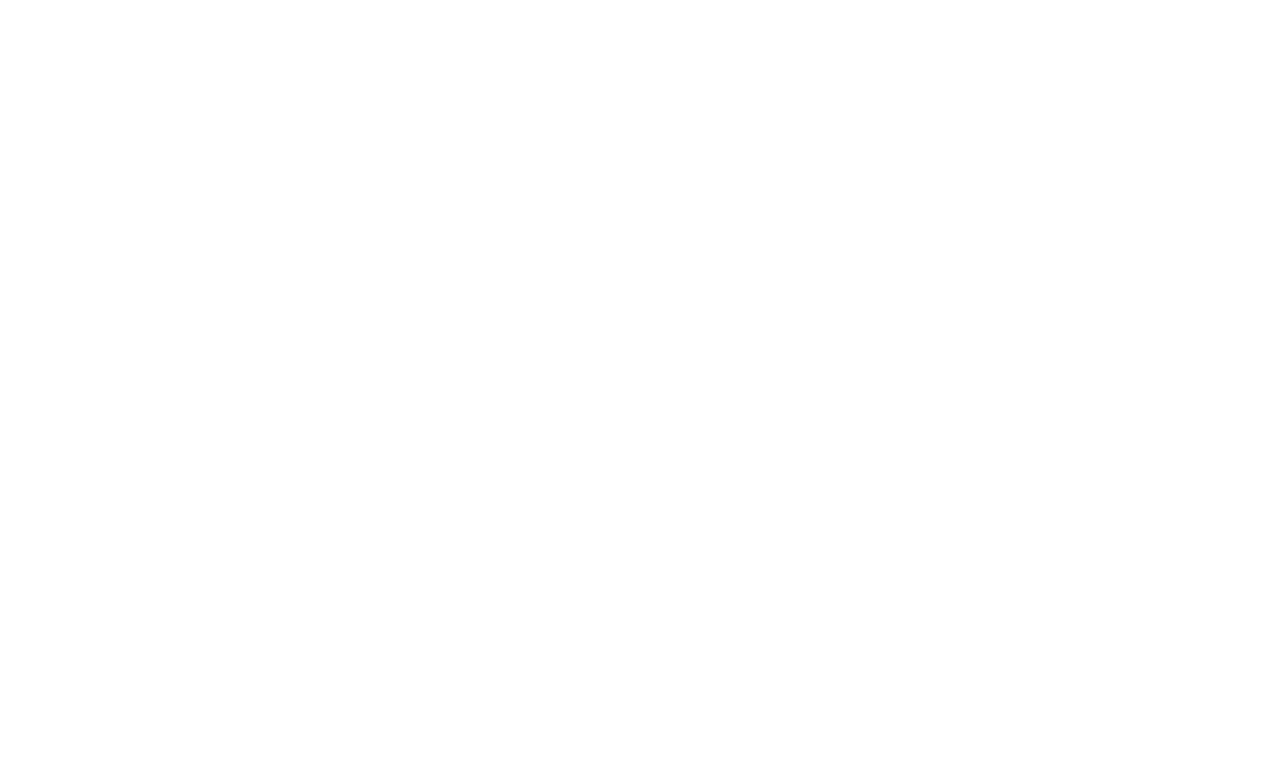
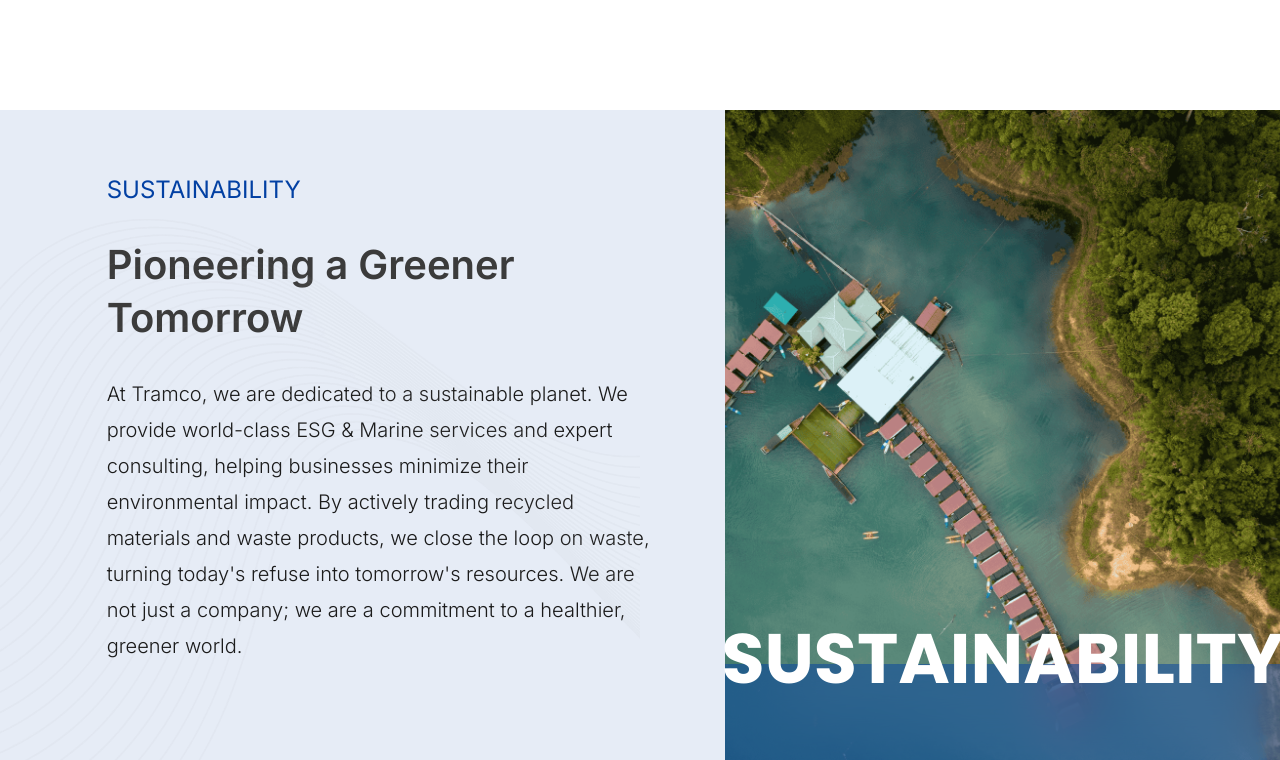
Before and after one commit to SaifuMak/tramco, a Next.js app in the folder tramco/: page / in a window 1280 px wide. Shown: the part 3776-4536 px from the top of the page. Before the commit the page ends 3774 px from the top, so only its background shows below. Built offline with nearby package versions, Linux system fonts and the light colour scheme.

Commit message:
sustainability ssection

```diff
--- /dev/null
+++ b/tramco/src/app/components/home/SustainabilitySection.jsx
@@ -0,0 +1,40 @@
+import { poppins } from '@/app/fonts'
+import React from 'react'
+
+
+function SustainabilitySection() {
+    return (
+        <div className=" w-full h-auto relative overflow-hidden  bg-brand-blue my-28 justify-end  flex "  >
+
+            <div
+                className="absolute inset-0 h-full  bg-cover bg-no-repeat mt-10 w-6/12 bg-center opacity-5"
+                style={{ backgroundImage: "url('/image/home/sustainable-pattern.png')" }}
+            ></div>
+            <div className=" w-11/12 grid grid-cols-12 2xl:gap-24 xl:gap-16 gap-10 ">
+                <div className=" pt-16  2xl:pt-24 2xl:pb-32 pb-24 space-y-8 flex  flex-col col-span-6 2xl:col-span-5">
+                    <h3 className="text-[#0240A3] text-2xl uppercase ">
+                        Sustainability
+                    </h3>
+                    <h3 className=" 2xl:text-[50px]  xl:text-[40px] lg:text-[30px] text-2xl   font-semibold  text-brand-ash">Pioneering a Greener Tomorrow</h3>
+                    <p className=" text-brand-black font-light leading-9 2xl:leading-11  text-lg  xl:text-xl 2xl:text-2xl">At Tramco, we are dedicated to a sustainable planet.
+                        We provide world-class ESG & Marine services and expert consulting, helping businesses minimize their environmental impact.
+                        By actively trading recycled materials and waste products, we close the loop on waste, turning today's refuse into tomorrow's resources.
+                        We are not just a company; we are a commitment to a healthier, greener world.</p>
+                </div>
+
+                <div
+                    className="w-full h-full  p-2 shrink-0 z-0 relative bg-cover bg-no-repeat bg-center col-span-6 2xl:col-span-7"
+                    style={{ backgroundImage: "url('/image/home/island.png')" }}
+                >
+                    <div className="absolute bottom-0 flex justify-center left-0 backdrop-blur-xl w-full h-20 xl:h-24 z-10 bg-[#0240A380]">
+                        <h2 className={`text-white ${poppins.className} lg:text-[50px] xl:text-[70px] 2xl:text-[90px] leading-none -mt-7 xl:-mt-10  2xl:-mt-12  font-bold`}>SUSTAINABILITY</h2>
+                    </div>
+                </div>
+
+
+            </div>
+        </div>
+    )
+}
+
+export default SustainabilitySection
--- a/tramco/src/app/page.js
+++ b/tramco/src/app/page.js
@@ -4,6 +4,7 @@ import HeroSection from "./components/HeroSection";
 import WelcomeSection from "./components/WelcomeSection";
 import ServicesSection from "./components/ServicesSection";
 import ProductsSection from "./components/home/ProductsSection";
+import SustainabilitySection from "./components/home/SustainabilitySection";
 export default function Home() {
   return (
     <>
@@ -12,6 +13,8 @@ export default function Home() {
     <WelcomeSection/>
     <ServicesSection/>
     <ProductsSection/>
+    <SustainabilitySection/>
+
     </>
   );
 }
```
Also changed, not shown: tramco/public/image/home/island.png (added), tramco/public/image/home/sustainable-pattern.png (added).
